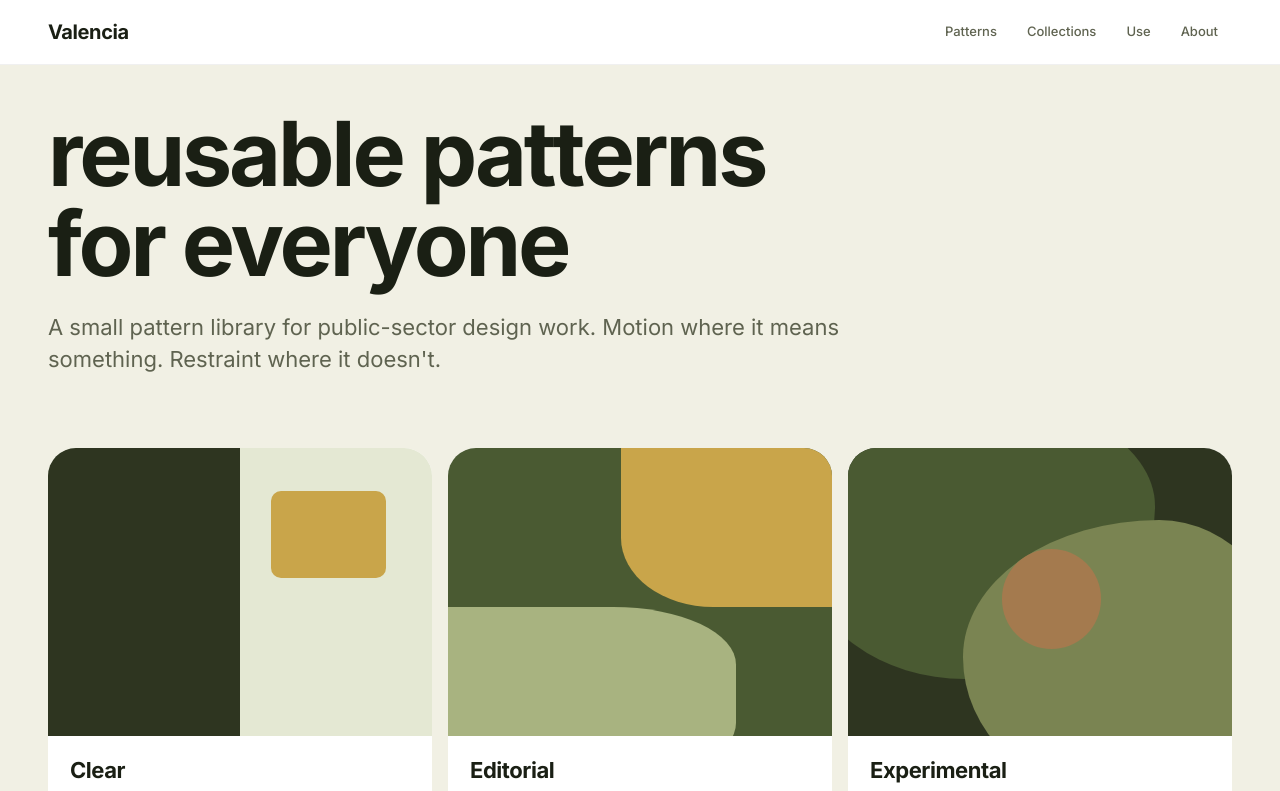
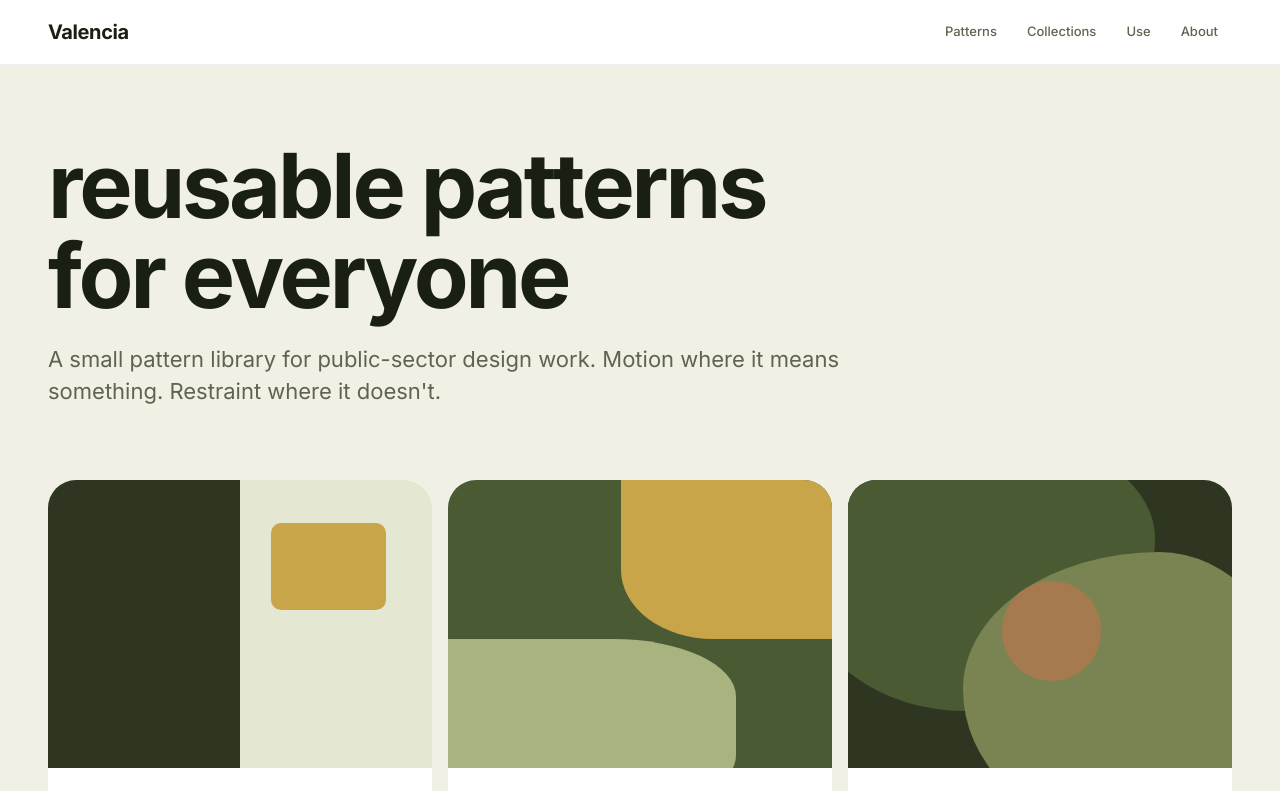
Before and after one commit to jasontheodorou/olinda-patterns, a React (Vite) app: page / in a window 1280 px wide. Shown: the top 791 px of the page. Built offline with nearby package versions, Linux system fonts and the light colour scheme.

Commit message:
Hero top space: bring back a bit — 24-48 → 40-88

```diff
--- a/src/valencia/app/pages/HomePage.css
+++ b/src/valencia/app/pages/HomePage.css
@@ -16,7 +16,7 @@
 /* ─── Hero ───────────────────────────────────────────────────────── */
 
 .v-home__hero {
-  padding: clamp(24px, 3.5vw, 48px) 0 clamp(40px, 6vw, 72px);
+  padding: clamp(40px, 6vw, 88px) 0 clamp(40px, 6vw, 72px);
   max-width: 1080px;
 }
 
```
